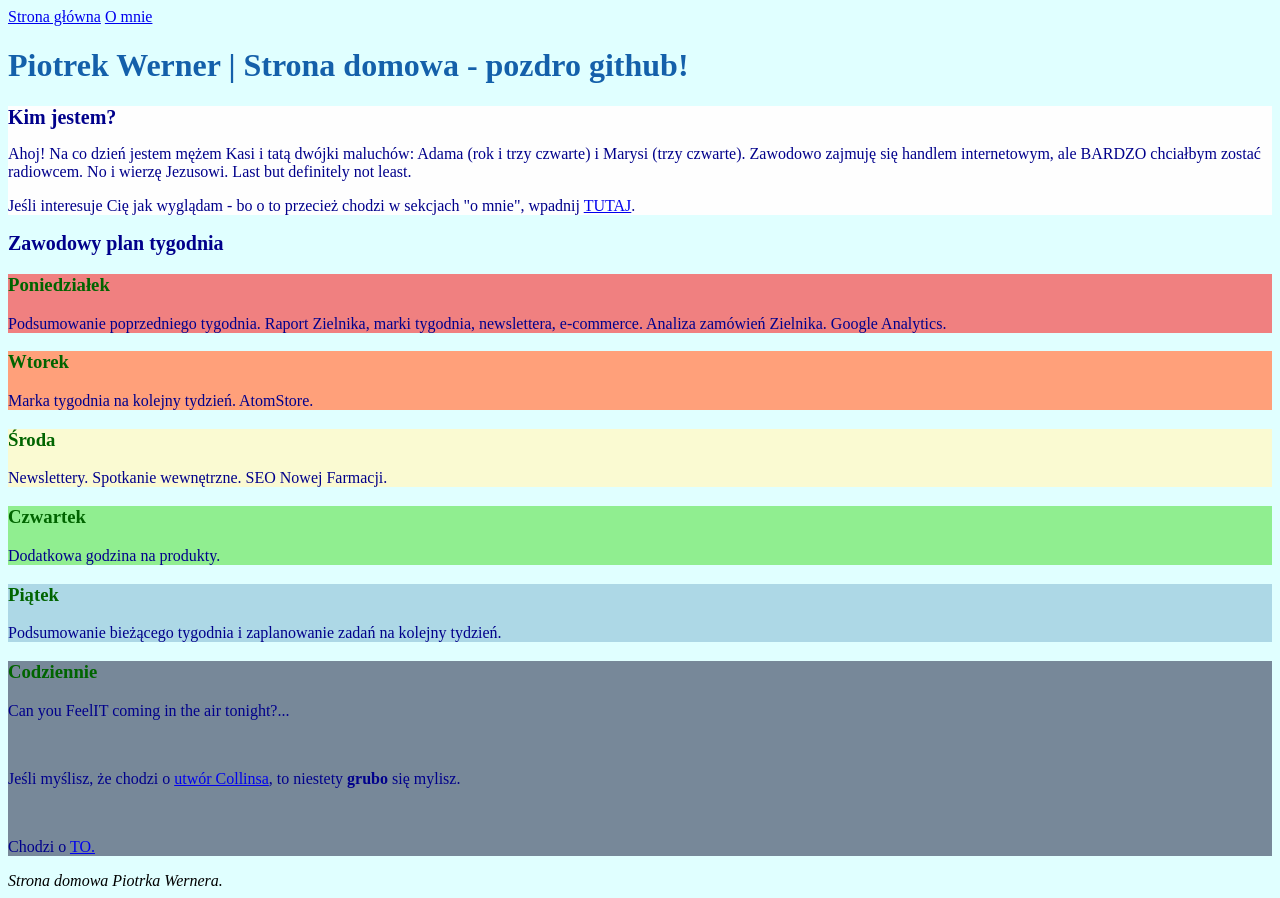
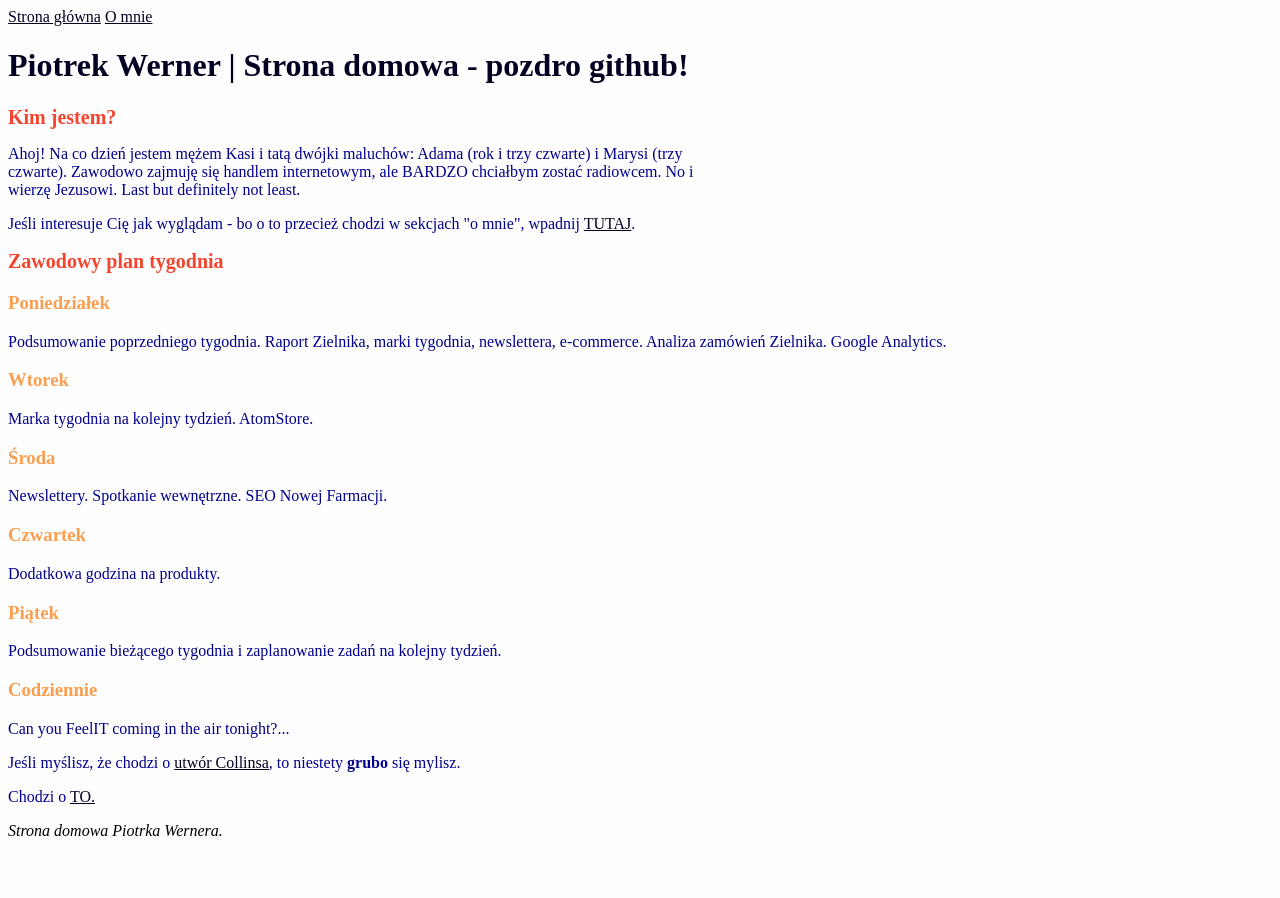
Before and after one commit to piotrwerner/homepage, a plain HTML site: page index.html in a window 1280 px wide. After the commit the page ends 848 px from the top, so only its background shows below. Drawn offline with Linux system fonts and the light colour scheme.

Commit message:
no rainbow backgrounds in paragraphs

```diff
--- a/index.html
+++ b/index.html
@@ -13,8 +13,8 @@
     <main class="main">
 
         <section class="menu">
-            <a href="index.html">Strona główna</a>
-            <a href="podstrona.html">O mnie</a>
+            <a href="index.html" class="link">Strona główna</a>
+            <a href="podstrona.html" class="link">O mnie</a>
         </section>
 
         <header class="header">
@@ -29,7 +29,7 @@
                 least.
                 <br>
                 <p class="paragraph">Jeśli interesuje Cię jak wyglądam - bo o to przecież chodzi w sekcjach "o mnie",
-                    wpadnij <a href="podstrona.html">TUTAJ</a>.</p>
+                    wpadnij <a href="podstrona.html" class="link">TUTAJ</a>.</p>
         </section>
 
         <section class="routine">
@@ -58,13 +58,11 @@
             <section class="everyday">
                 <h3 class="headingThird">Codziennie</h3>
                 <p class="paragraph">Can you FeelIT coming in the air tonight?...</p>
-                <br />
                 <p class="paragraph"> Jeśli myślisz, że chodzi o <a
-                        href="https://www.youtube.com/watch?v=YkADj0TPrJA">utwór Collinsa</a>, to niestety <b>grubo</b>
+                        href="https://www.youtube.com/watch?v=YkADj0TPrJA" class="link">utwór Collinsa</a>, to niestety <b>grubo</b>
                     się mylisz.
                 </p>
-                <br />
-                <p class="paragraph">Chodzi o <a href="https://www.izielnik.pl/zielnik-feel-it.html">TO.</a></p>
+                <p class="paragraph">Chodzi o <a href="https://www.izielnik.pl/zielnik-feel-it.html" class="link">TO.</a></p>
             </section>
         </section>
 
--- a/style.css
+++ b/style.css
@@ -1,51 +1,33 @@
 body {
-    background-color: lightcyan;
+    background: #fefefe;
 }
 
 .header {
-    color: #1460AA;
+    color: #020122;
 }
 
 .aboutme {
     background: #fefefe;
+    width: 700px;
 }
 
 .headingSecond {
-    color: darkblue;
+    color: #F4442E;
     font-size: 20px;
 }
 
 .headingThird {
-    color: darkgreen;
+    color: #FC9E4F;
+    font-size: 16 px;
+}
+
+.link {
+    color: #020122;
     font-size: 16 px;
 }
 
 .paragraph {
     color: darkred;
-}
-
-.monday {
-    background-color: lightcoral;
-}
-
-.tuesday {
-    background-color: lightsalmon;
-}
-
-.wednesday {
-    background-color: lightgoldenrodyellow;
-}
-
-.thursday {
-    background-color: lightgreen;
-}
-
-.friday {
-    background-color: lightblue;
-}
-
-.everyday {
-    background-color: lightslategrey
 }
 
 .footer {
```
Also changed, not shown: podstrona.html (+3 -3 lines).
